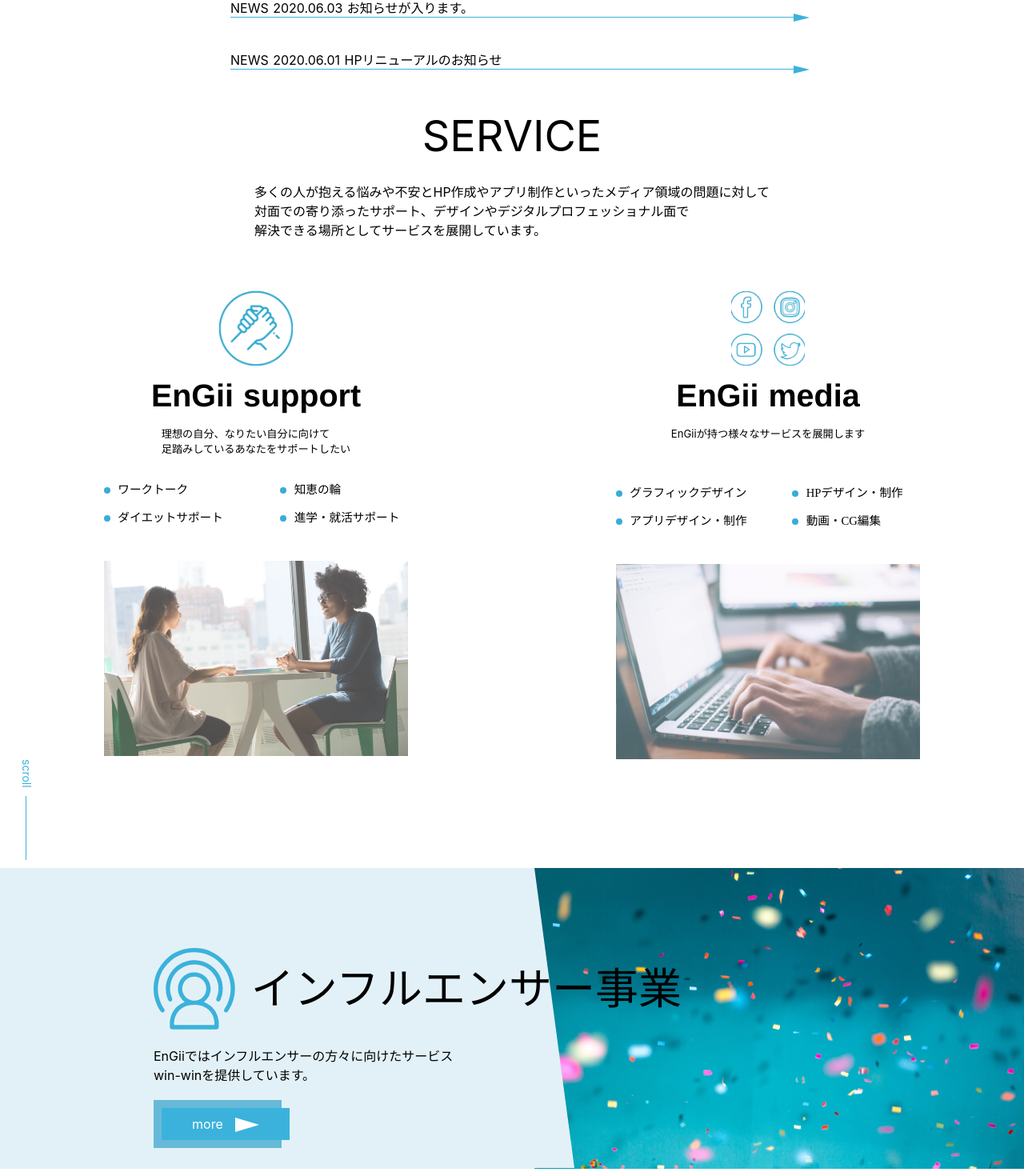
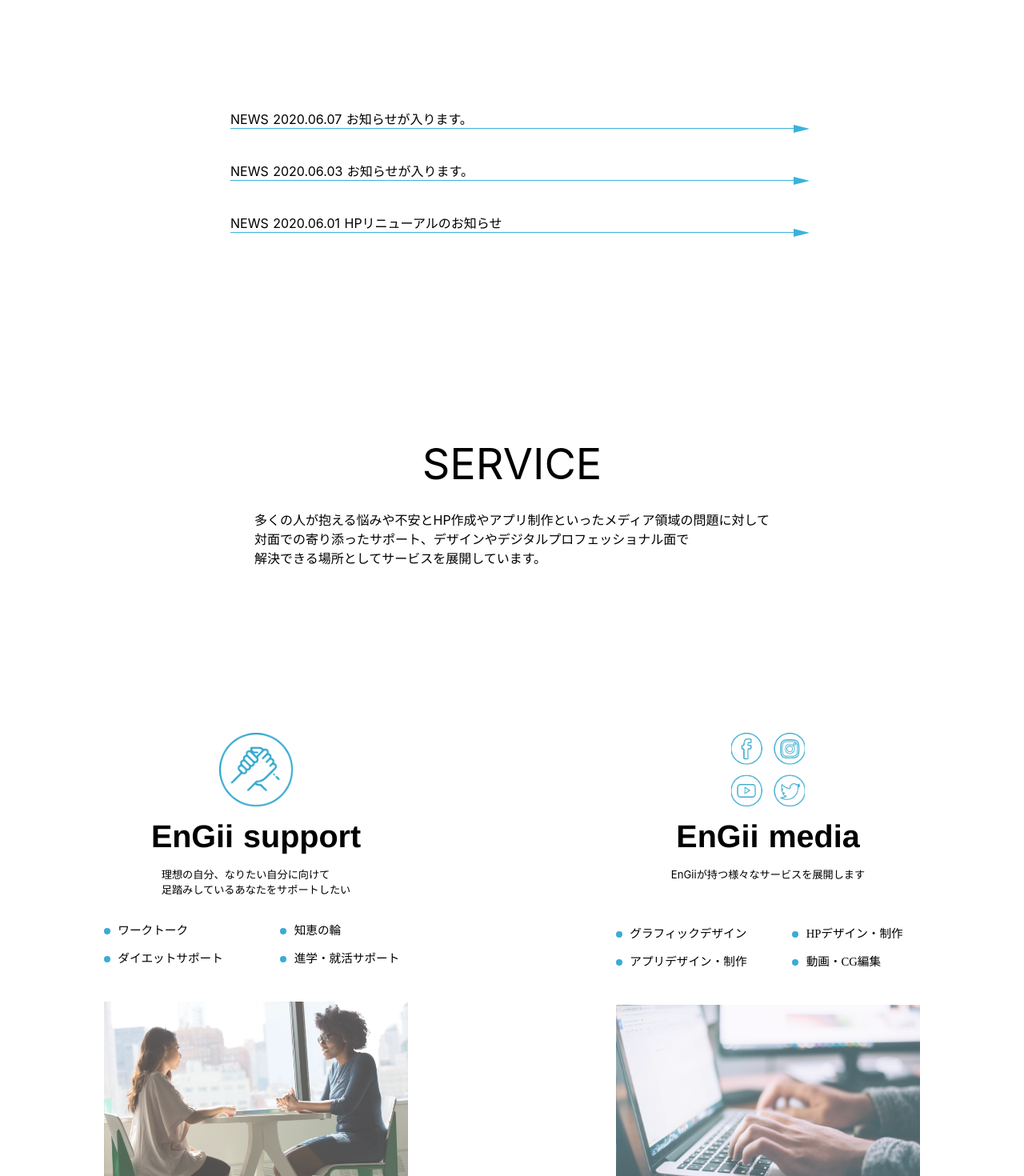
Before and after one commit to reiji-0720/EnGii-HP-recreate, a Nuxt app: page / in a window 1280 px wide. Shown: the part 778-2248 px from the top of the page at 80% size. Built offline with nearby package versions, Linux system fonts and the light colour scheme.

Commit message:
マージン空けました

```diff
--- a/components/about.vue
+++ b/components/about.vue
@@ -106,7 +106,7 @@ export default {
     }
 }
 .aboutContainer{
-    margin-top:100px;
+
 }
 .aboutTitle {
   margin: 0 0 30px 0;
--- a/components/contact.vue
+++ b/components/contact.vue
@@ -21,7 +21,7 @@ export default {
 
 <style>
 .contactContainer {
-  margin-top:100px;
+
 }
 
 .contactText{
--- a/components/influencer.vue
+++ b/components/influencer.vue
@@ -13,7 +13,6 @@
       </div>
       <div class="btn-more">
         <nuxt-link to class="influencer">
-
           <btnMore />
         </nuxt-link>
       </div>
@@ -63,18 +62,6 @@ h1 {
   padding-top: 20px;
   text-align: left;
 }
-.influencer {
-  padding: 10px;
-  text-align: center;
-  display: inline-block;
-  vertical-align: middle;
-  /* height: 60px; */
-  /* width: 159.89px; */
-  /* background-color: #66bad7; */
-  text-decoration: none;
-  color: #ffffff;
-  font-size: 16px;
-}
 .influencerleft {
   /* float: left; */
 }
@@ -123,18 +110,6 @@ h1 {
   text-align: left;
   float: left;
 }
-.influencer {
-  padding: 10px;
-  text-align: center;
-  display: inline-block;
-  vertical-align: middle;
-  /* height: 60px; */
-  width: 159.89px;
-  background-color: #66bad7;
-  text-decoration: none;
-  color: #ffffff;
-  font-size: 16px;
-}
 
 .influencerImg {
   display: inline-block;
--- a/layouts/default.vue
+++ b/layouts/default.vue
@@ -6,7 +6,7 @@
 </template>
 
 <script>
-import Header from '~/components/header.vue'
+import Header from '~/components/Header.vue'
 
 export default {
   components: {
--- a/pages/index.vue
+++ b/pages/index.vue
@@ -1,8 +1,8 @@
 <template>
   <div class="container">
-    <Top />
-    <MediaFooter />
-    <News />
+    <Top class="Top"/>
+    <MediaFooter class="MediaFooter"/>
+    <News class="News"/>
     <div class="sreviceTitle">
       <p class="serviceMainText">SERVICE</p>
       <p class="serviceSubText">
@@ -11,17 +11,17 @@
         <br />解決できる場所としてサービスを展開しています。
       </p>
     </div>
-    <section class="Activity clearfix">
+    <div class="Activity clearfix">
       <engiiSupport />
       <engiiMedia />
-    </section>
+    </div>
     <div class="scrollsecond">
       <p class="scrolltext">scroll</p>
       <div class="scrollborder"></div>
     </div>
-    <Influencer />
-    <About />
-    <contact />
+    <Influencer class="Influencer"/>
+    <About class="About"/>
+    <contact class="indexContact"/>
       <MediaFooter class="backColor"/>
   </div>
 </template>
@@ -63,6 +63,14 @@ export default {
   text-align: center;
 }
 
+.Top, .MediaFooter, .News, .Activity, .About, .indexContact {
+  margin-top: 15%;
+}
+
+.Influencer {
+  margin-top: 10%;
+}
+
 .title {
   font-family: "Quicksand", "Source Sans Pro", -apple-system, BlinkMacSystemFont,
     "Segoe UI", Roboto, "Helvetica Neue", Arial, sans-serif;
@@ -86,7 +94,7 @@ export default {
 }
 
 .sreviceTitle {
-  margin: 50px 0;
+  margin-top:20%;
 }
 
 .serviceMainText {
@@ -106,6 +114,11 @@ export default {
   color: #3bb2db;
   font-size: 14px;
 }
+
+.scrollsecond {
+  padding-top: 5%;
+}
+
 .scrollborder {
   border-left: 1px solid #3bb2db;
   display: block;
```
